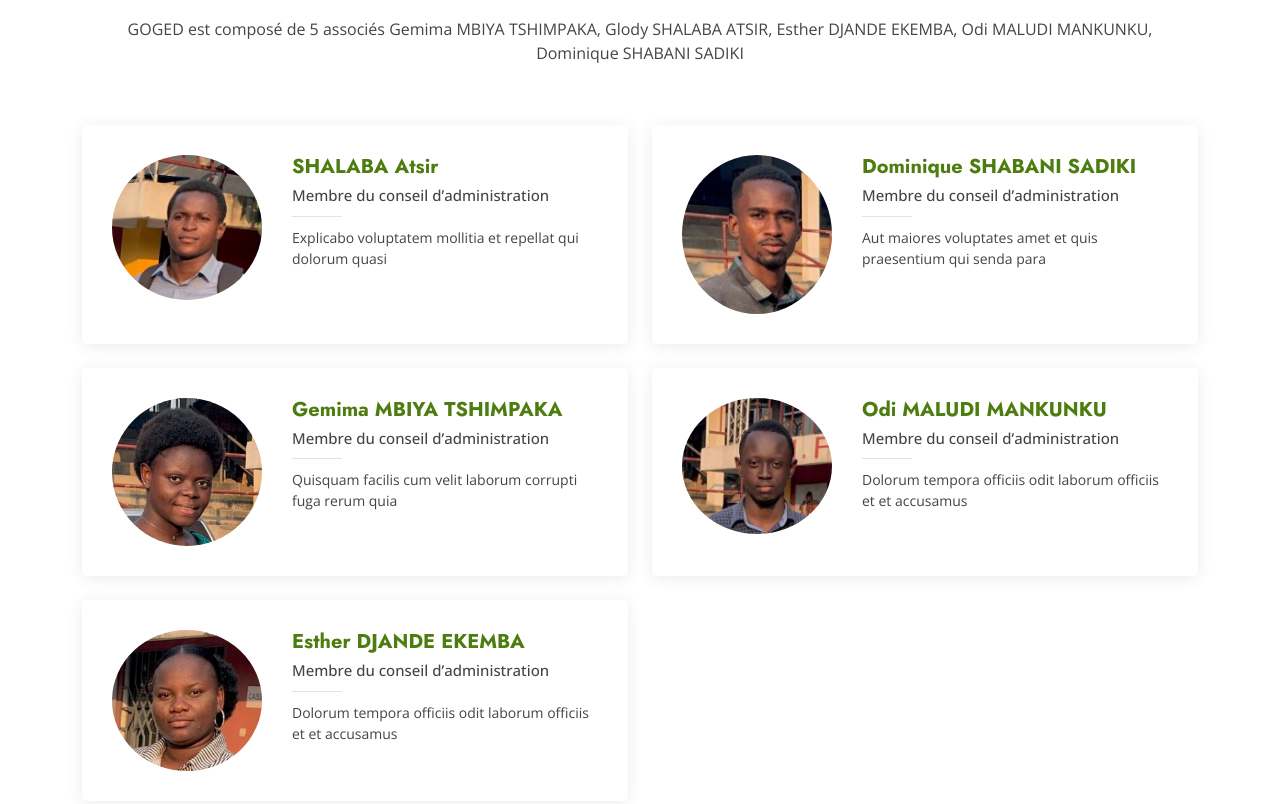
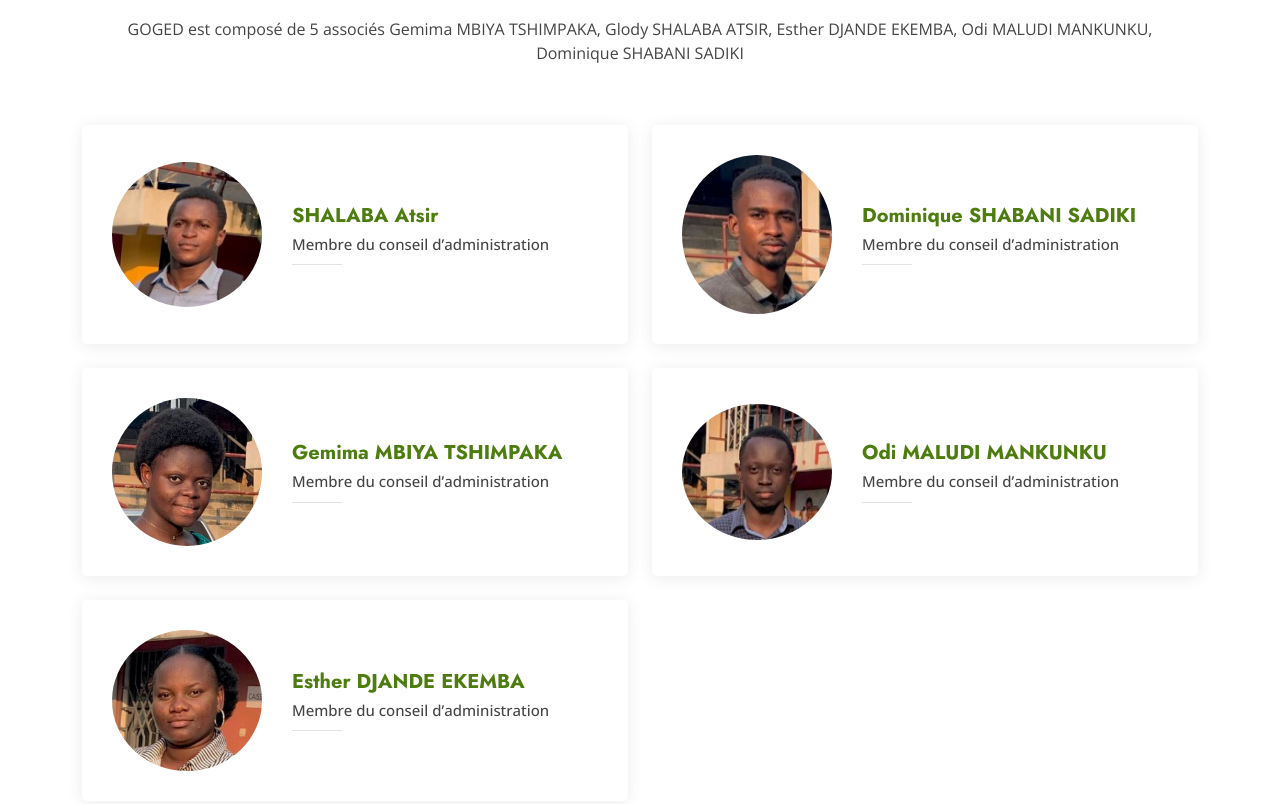
Before and after one commit to SalNk/goged.recyclage, a plain HTML site: page index.html in a window 1280 px wide. Shown: the part 3906-4710 px from the top of the page. Drawn offline with nearby package versions, Linux system fonts and the light colour scheme.

Commit message:
remove unused

```diff
--- a/index.html
+++ b/index.html
@@ -481,57 +481,52 @@
         <div class="row gy-4">
 
           <div class="col-lg-6" data-aos="fade-up" data-aos-delay="100">
-            <div class="team-member d-flex align-items-start">
+            <div class="team-member d-flex align-items-center">
               <div class="pic"><img src="assets/img/team/team-1.jpg" class="img-fluid" alt=""></div>
               <div class="member-info">
                 <h4>SHALABA Atsir</h4>
                 <span>Membre du conseil d’administration</span>
-                <p>Explicabo voluptatem mollitia et repellat qui dolorum quasi</p>
               </div>
             </div>
           </div><!-- End Team Member -->
 
           <div class="col-lg-6" data-aos="fade-up" data-aos-delay="200">
-            <div class="team-member d-flex align-items-start">
+            <div class="team-member d-flex align-items-center">
               <div class="pic"><img src="assets/img/team/team-2.jpg" class="img-fluid" alt=""></div>
               <div class="member-info">
                 <h4>Dominique SHABANI SADIKI</h4>
                 <span>Membre du conseil d’administration</span>
-                <p>Aut maiores voluptates amet et quis praesentium qui senda para</p>
               </div>
             </div>
           </div><!-- End Team Member -->
 
           <div class="col-lg-6" data-aos="fade-up" data-aos-delay="300">
-            <div class="team-member d-flex align-items-start">
+            <div class="team-member d-flex align-items-center">
               <div class="pic"><img src="assets/img/team/team-3.jpg" class="img-fluid" alt=""></div>
               <div class="member-info">
                 <h4>Gemima MBIYA TSHIMPAKA</h4>
                 <span>Membre du conseil d’administration</span>
-                <p>Quisquam facilis cum velit laborum corrupti fuga rerum quia</p>
               </div>
             </div>
           </div><!-- End Team Member -->
 
           <div class="col-lg-6" data-aos="fade-up" data-aos-delay="400">
-            <div class="team-member d-flex align-items-start">
+            <div class="team-member d-flex align-items-center">
               <div class="pic"><img src="assets/img/team/team-4.jpg" class="img-fluid" alt=""></div>
               <div class="member-info">
                 <h4>Odi MALUDI MANKUNKU</h4>
                 <span>Membre du conseil d’administration</span>
-                <p>Dolorum tempora officiis odit laborum officiis et et accusamus</p>
               </div>
             </div>
           </div><!-- End Team Member -->
 
           <div class="col-lg-6" data-aos="fade-up" data-aos-delay="400">
-            <div class="team-member d-flex align-items-start">
+            <div class="team-member d-flex align-items-center">
               <div class="pic"><img src="assets/img/team/team-5.jpg" class="img-fluid" alt=""></div>
               <div class="member-info">
                 <h4>Esther DJANDE EKEMBA
                 </h4>
                 <span>Membre du conseil d’administration</span>
-                <p>Dolorum tempora officiis odit laborum officiis et et accusamus</p>
               </div>
             </div>
           </div><!-- End Team Member -->
```
